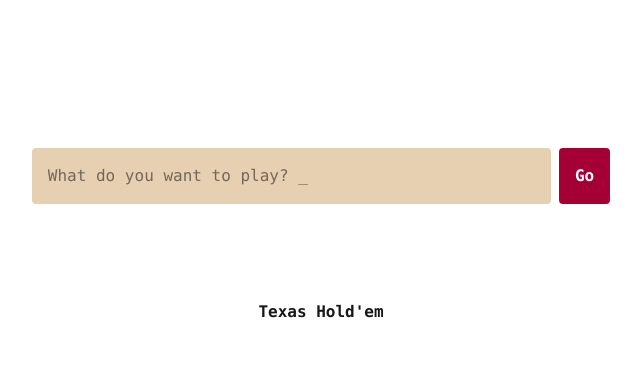
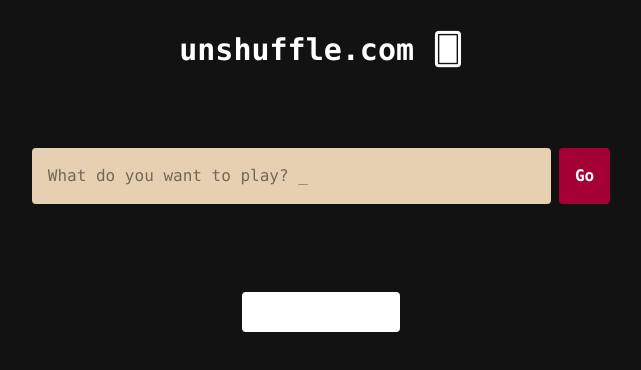
Before and after one commit to mal0ner/unshuffle, a Next.js app: page / in a window 1280 px wide. Shown: the top 370 px of the page, without its empty margins (319-960 px from the left). Built offline with nearby package versions, Linux system fonts and the light colour scheme.

Commit message:
feat: add background color
change default background to #121212 according to figma design

```diff
--- a/src/app/globals.css
+++ b/src/app/globals.css
@@ -1,8 +1,8 @@
 @import 'tailwindcss';
 
 :root {
-  --background: #ffffff;
-  --foreground: #171717;
+  --background: #121212;
+  --foreground: #ffffff;
 }
 
 @theme inline {
```
